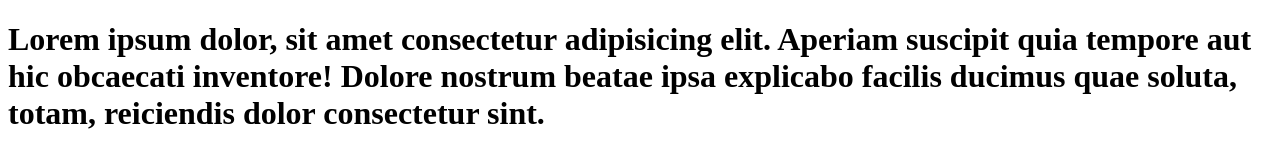
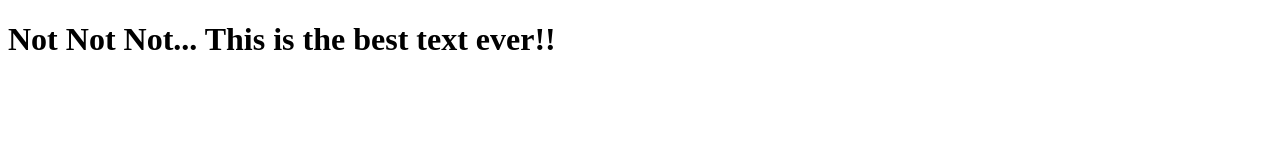
Before and after one commit to hgsal/GitGithub, a plain HTML site: page index.html in a window 1280 px wide. Drawn offline with Linux system fonts and the light colour scheme.

Commit message:
update index text

```diff
--- a/index.html
+++ b/index.html
@@ -7,6 +7,6 @@
     <title>Hola Mundo</title>
 </head>
 <body>
-    <h1>Lorem ipsum dolor, sit amet consectetur adipisicing elit. Aperiam suscipit quia tempore aut hic obcaecati inventore! Dolore nostrum beatae ipsa explicabo facilis ducimus quae soluta, totam, reiciendis dolor consectetur sint.</h1>
+    <h1>Not Not Not... This is the best text ever!!</h1>
 </body>
 </html>
```
